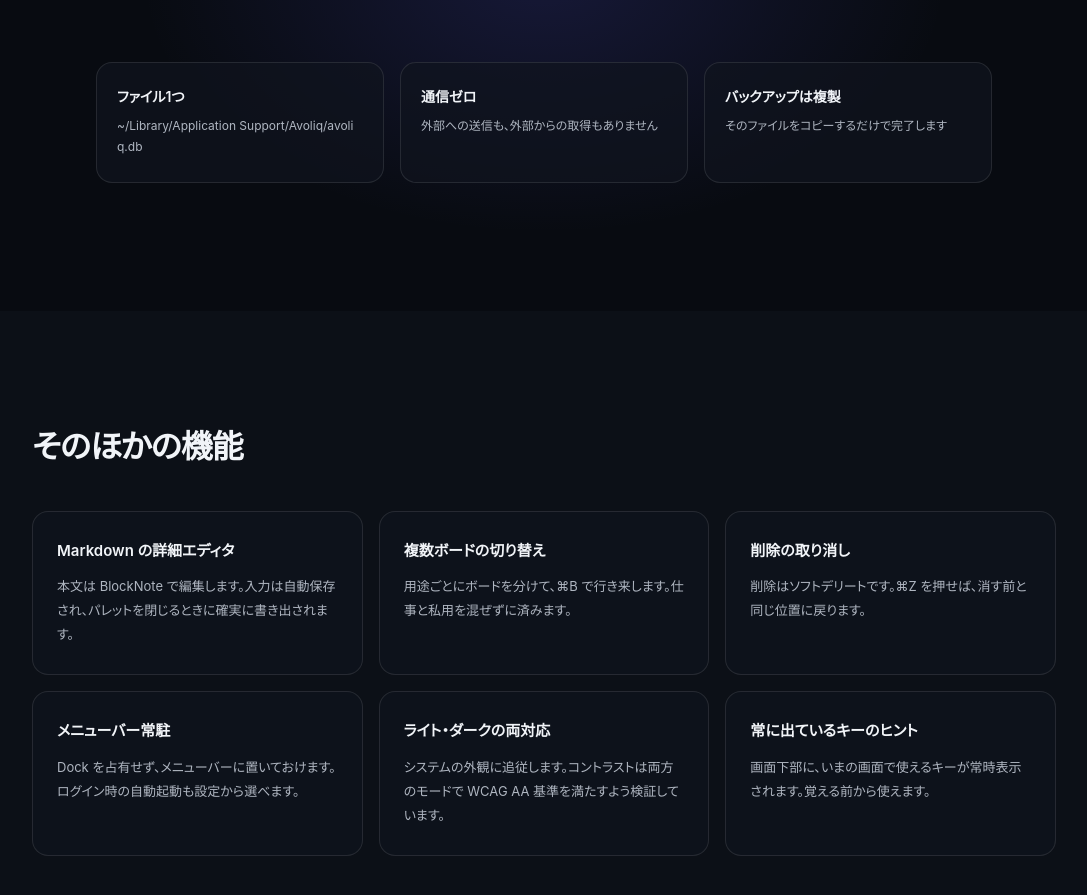
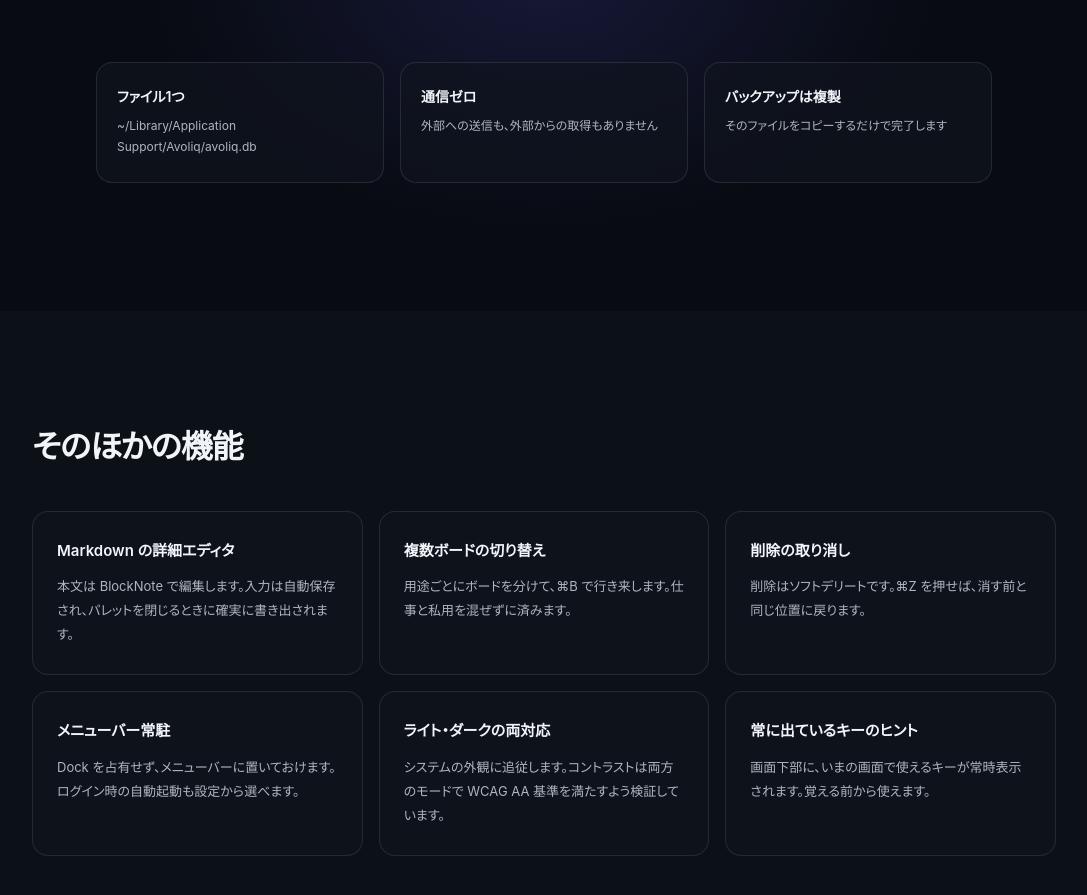
Before and after one commit to Keisuke-MARs/Avoliq, a React (Vite) app in the folder landing/: page / in a window 1280 px wide. Shown: the part 5888-6783 px from the top of the page, without its empty margins (96-1183 px from the left). Built offline with nearby package versions, Linux system fonts and the light colour scheme.

Commit message:
fix: ローカル完結カードの折り返しを日本語に適した指定に直す

```diff
--- a/landing/src/sections/FeatureLocal.tsx
+++ b/landing/src/sections/FeatureLocal.tsx
@@ -17,6 +17,7 @@ const FACTS = [
 
 export function FeatureLocal() {
   return (
+    // py-32: ここでページのリズムを一段変える帯として、前後のセクション（py-28）より余白を広く取っている
     <section className="relative overflow-hidden bg-av-deep px-6 py-32">
       <div
         aria-hidden
@@ -51,7 +52,9 @@ export function FeatureLocal() {
                 className="rounded-2xl border border-white/10 bg-av-surface/70 px-5 py-6 text-left"
               >
                 <dt className="text-sm font-semibold">{f.head}</dt>
-                <dd className="mt-2 break-all text-xs leading-[1.8] text-av-body">
+                {/* break-all は禁則処理を無視して任意の文字位置で強制改行するため日本語の文章が不自然に折れる。
+                    break-words（overflow-wrap: break-word）なら、はみ出す長い語（DBパス）だけを折り返せる */}
+                <dd className="mt-2 break-words text-xs leading-[1.8] text-av-body">
                   {f.body}
                 </dd>
               </div>
```
